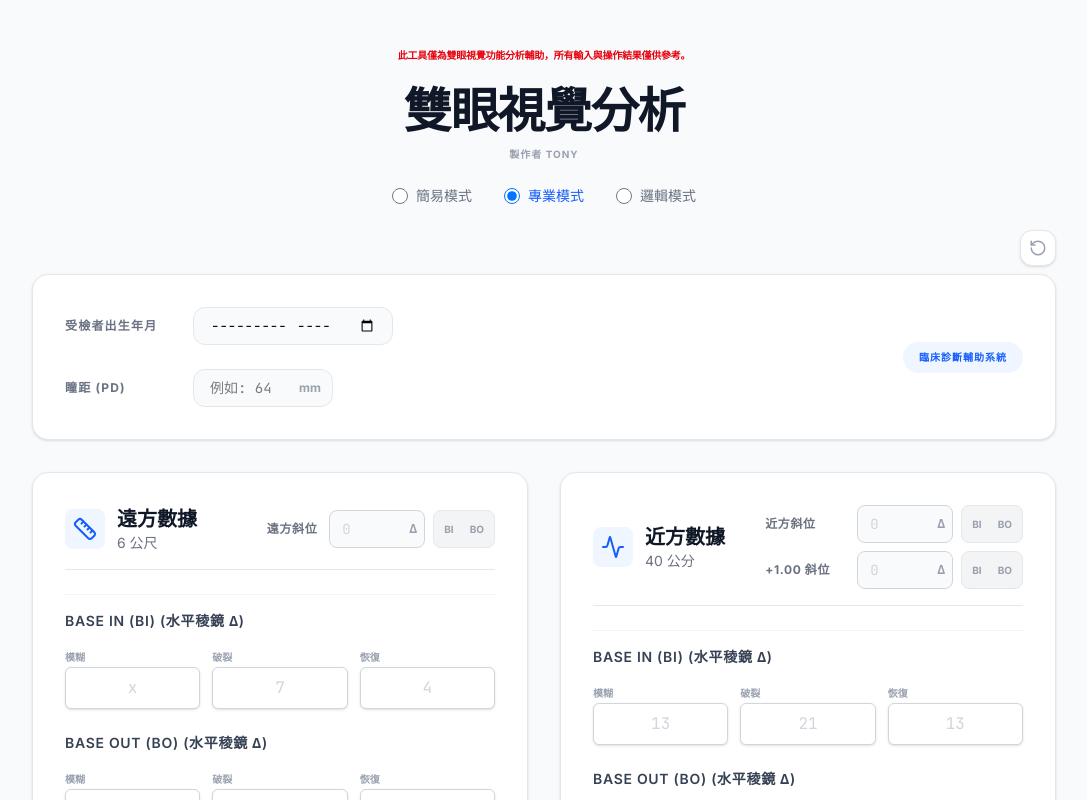
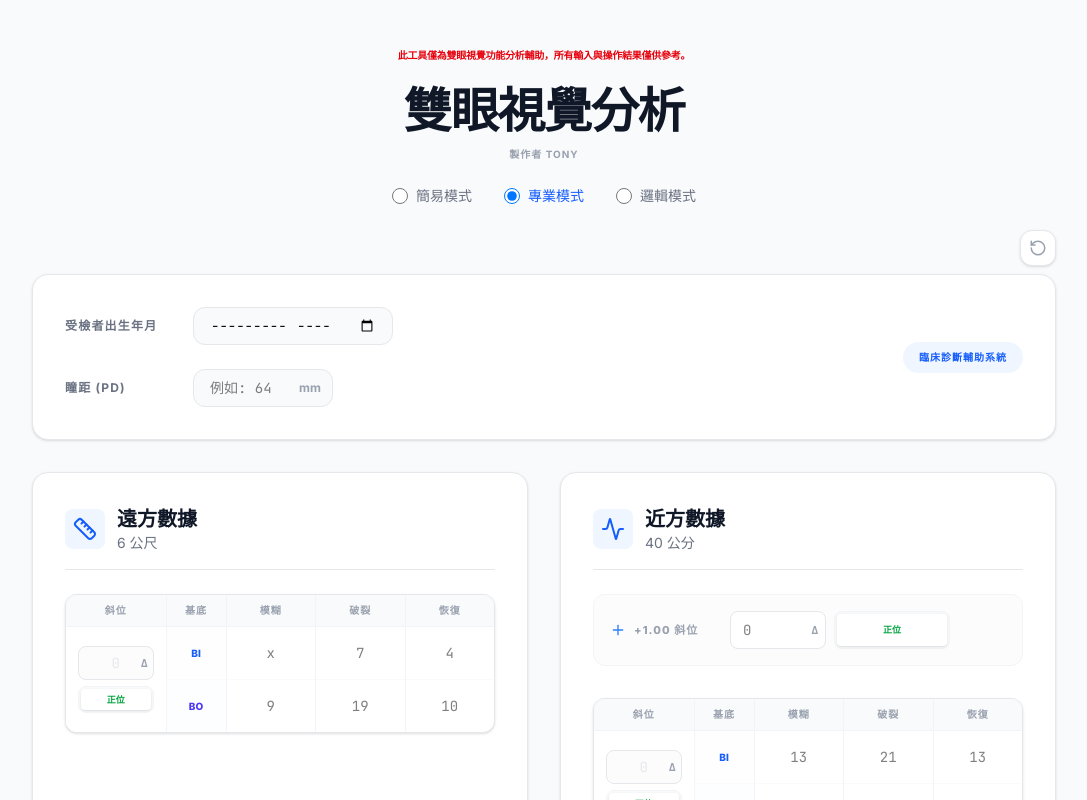
Before and after one commit to Luna05140514/ACA, a React (Vite) app: page / in a window 1280 px wide. Both pictures are taken after a click on the label "專業模式". Shown: the top 800 px of the page, without its empty margins (96-1183 px from the left). Built offline with nearby package versions, Linux system fonts and the light colour scheme.

Commit message:
Add files via upload

```diff
--- a/src/App.tsx
+++ b/src/App.tsx
@@ -4,7 +4,7 @@
  */
 
 import React, { useState, useEffect } from 'react';
-import { Eye, Ruler, Activity, Save, RotateCcw, Info, AlertTriangle } from 'lucide-react';
+import { Eye, Ruler, Activity, Save, RotateCcw, Info, AlertTriangle, Plus } from 'lucide-react';
 
 interface PrismData {
   blur: string;
@@ -753,45 +753,104 @@ const SectionHeader = ({ icon: Icon, title, subtitle, children, hideIcon }: { ic
   </div>
 );
 
-const PrismInputGroup = ({
-  label,
+const DataTable = ({
   section,
-  field,
-  values,
+  phoriaValue,
+  phoriaType,
+  bi,
+  bo,
   norms,
   onInputChange,
   onKeyDown
 }: {
-  label: string,
   section: 'distance' | 'near',
-  field: 'bi' | 'bo',
-  values: PrismData,
-  norms: { blur: string, break: string, recovery: string },
+  phoriaValue: string,
+  phoriaType: 'exo' | 'eso' | 'ortho',
+  bi: PrismData,
+  bo: PrismData,
+  norms: { bi: PrismData, bo: PrismData },
   onInputChange: (section: 'distance' | 'near', field: string, value: string, subField?: keyof PrismData) => void,
   onKeyDown: (e: React.KeyboardEvent<HTMLInputElement>, currentId: string) => void
 }) => (
-  <div className="space-y-3">
-    <label className="block text-sm font-semibold text-gray-700 uppercase tracking-wider">
-      {label} (水平稜鏡 Δ)
-    </label>
-    <div className="grid grid-cols-3 gap-3">
+  <div className="w-full overflow-hidden border border-gray-200 rounded-xl bg-white shadow-sm hover:shadow-md transition-shadow">
+    <table className="w-full border-collapse">
+      <thead>
+        <tr className="bg-gray-50 border-b border-gray-100">
+          <th className="p-2 text-[10px] font-black text-gray-400 uppercase tracking-widest text-center border-r border-gray-100 w-[100px]">斜位</th>
+          <th className="p-2 text-[10px] font-black text-gray-400 uppercase tracking-widest text-center border-r border-gray-100 w-[60px]">基底</th>
+          <th className="p-2 text-[10px] font-black text-gray-400 uppercase tracking-widest text-center border-r border-gray-100">模糊</th>
+          <th className="p-2 text-[10px] font-black text-gray-400 uppercase tracking-widest text-center border-r border-gray-100">破裂</th>
+          <th className="p-2 text-[10px] font-black text-gray-400 uppercase tracking-widest text-center">恢復</th>
+        </tr>
+      </thead>
+      <tbody>
+        <tr className="border-b border-gray-50">
+          <td rowSpan={2} className="p-3 border-r border-gray-100 bg-white align-middle">
+            <div className="flex flex-col gap-1.5 items-center">
+              <div className="relative w-full">
+                <input
+                  id={`${section}-phoria`}
+                  type="text"
+                  value={phoriaValue}
+                  onChange={(e) => onInputChange(section, 'phoriaValue', e.target.value)}
+                  onKeyDown={(e) => onKeyDown(e, `${section}-phoria`)}
+                  placeholder="0"
+                  className="w-full px-2 py-1.5 bg-gray-50/50 border border-gray-200 rounded-lg focus:ring-1 focus:ring-blue-500 focus:border-blue-500 text-center font-mono text-sm placeholder:text-gray-200"
+                />
+                <span className="absolute right-1.5 top-1/2 -translate-y-1/2 text-gray-400 font-bold text-[10px]">Δ</span>
+              </div>
+              <div className="flex bg-gray-50 p-0.5 rounded-lg border border-gray-100 w-full overflow-hidden">
+                <button
+                  onClick={() => {
+                    if (phoriaValue !== '0' && phoriaValue !== '') {
+                      const nextType = phoriaType === 'exo' ? 'eso' : 'exo';
+                      onInputChange(section, 'phoriaType', nextType);
+                    }
+                  }}
+                  className={`flex-1 py-1 text-[9px] font-black rounded transition-all ${
+                    phoriaValue === '0' || phoriaValue === ''
+                      ? 'bg-white text-green-600 shadow-sm cursor-default'
+                      : 'bg-white text-blue-600 shadow-sm hover:bg-blue-50 active:scale-95'
+                  }`}
+                >
+                  {phoriaValue === '0' || phoriaValue === '' ? '正位' : (phoriaType === 'exo' ? 'BI' : 'BO')}
+                </button>
+              </div>
+            </div>
+          </td>
+          <td className="p-2 text-center border-r border-gray-100 bg-blue-50/10 font-black text-[10px] text-blue-600">BI</td>
           {(['blur', 'break', 'recovery'] as const).map((sub) => (
-        <div key={sub} className="space-y-1">
-          <span className="text-[10px] text-gray-400 uppercase font-bold">
-            {sub === 'blur' ? '模糊' : sub === 'break' ? '破裂' : '恢復'}
-          </span>
-          <input
-            id={`${section === 'distance' ? 'dist' : 'near'}-${field}-${sub}`}
+            <td key={sub} className="p-1 border-r border-gray-100 last:border-r-0">
+              <input
+                id={`${section}-bi-${sub}`}
                 type="text"
-            value={values[sub]}
-            onChange={(e) => onInputChange(section, field, e.target.value, sub)}
-            onKeyDown={(e) => onKeyDown(e, `${section === 'distance' ? 'dist' : 'near'}-${field}-${sub}`)}
-            placeholder={norms[sub]}
-            className="w-full px-3 py-2 bg-white border border-gray-300 rounded-md shadow-sm focus:ring-2 focus:ring-blue-500 focus:border-blue-500 text-center font-mono placeholder:text-gray-300"
-          />
-        </div>
+                value={bi[sub]}
+                onChange={(e) => onInputChange(section, 'bi', e.target.value, sub)}
+                onKeyDown={(e) => onKeyDown(e, `${section}-bi-${sub}`)}
+                placeholder={norms.bi[sub]}
+                className="w-full py-3 bg-transparent hover:bg-gray-50/50 focus:bg-blue-50/30 text-center font-mono text-sm focus:ring-0 outline-none transition-colors"
+              />
+            </td>
           ))}
-    </div>
+        </tr>
+        <tr>
+          <td className="p-2 text-center border-r border-gray-100 bg-indigo-50/10 font-black text-[10px] text-indigo-600">BO</td>
+          {(['blur', 'break', 'recovery'] as const).map((sub) => (
+            <td key={sub} className="p-1 border-r border-gray-100 last:border-r-0">
+              <input
+                id={`${section}-bo-${sub}`}
+                type="text"
+                value={bo[sub]}
+                onChange={(e) => onInputChange(section, 'bo', e.target.value, sub)}
+                onKeyDown={(e) => onKeyDown(e, `${section}-bo-${sub}`)}
+                placeholder={norms.bo[sub]}
+                className="w-full py-3 bg-transparent hover:bg-gray-50/50 focus:bg-indigo-50/30 text-center font-mono text-sm focus:ring-0 outline-none transition-colors"
+              />
+            </td>
+          ))}
+        </tr>
+      </tbody>
+    </table>
   </div>
 );
 
@@ -1705,73 +1764,22 @@ export default function App() {
                 title="遠方數據"
                 subtitle="6 公尺"
                 hideIcon={false}
-              >
-                <div className="flex items-center gap-3">
-                  <span className="text-xs font-bold text-gray-500 uppercase tracking-wider whitespace-nowrap">
-                    遠方斜位
-                  </span>
-                  <div className="flex gap-2">
-                    <div className="relative w-24">
-                      <input
-                        id="dist-phoria"
-                        type="text"
-                        value={data.distance.phoriaValue}
-                        onChange={(e) => handleInputChange('distance', 'phoriaValue', e.target.value)}
-                        onKeyDown={(e) => handleKeyDown(e, 'dist-phoria')}
-                        placeholder="0"
-                        className="w-full px-3 py-2 bg-gray-50 border border-gray-300 rounded-lg focus:ring-2 focus:ring-blue-500 focus:border-blue-500 transition-all font-mono text-sm placeholder:text-gray-300"
-                      />
-                      <span className="absolute right-2 top-1/2 -translate-y-1/2 text-gray-400 font-bold text-xs">Δ</span>
-                    </div>
-                    <div className="flex bg-gray-100 p-0.5 rounded-lg border border-gray-200">
-                      {(['exo', 'eso'] as const).map((type) => (
-                        <button
-                          key={type}
-                          onClick={() => handleInputChange('distance', 'phoriaType', type)}
-                          disabled={data.distance.phoriaValue === '0'}
-                          className={`px-2 py-1 text-[10px] font-bold rounded-md transition-all ${
-                            data.distance.phoriaType === type && data.distance.phoriaValue !== '0'
-                              ? 'bg-white text-blue-600 shadow-sm'
-                              : data.distance.phoriaValue === '0'
-                              ? 'text-gray-300 cursor-not-allowed'
-                              : 'text-gray-400 hover:text-gray-600'
-                          }`}
-                        >
-                          {type === 'exo' ? 'BI' : 'BO'}
-                        </button>
-                      ))}
-                      {data.distance.phoriaValue === '0' && (
-                        <div className="px-2 py-1 text-[10px] font-bold text-blue-600 bg-white rounded-md shadow-sm">
-                          正
-                        </div>
-                      )}
-                    </div>
-                  </div>
-                </div>
-              </SectionHeader>
-
-              <div className="space-y-8">
-                {/* Fusion Range */}
-                <div className="space-y-6 pt-4 border-t border-gray-100">
-                  <PrismInputGroup
-                    label="Base In (BI)"
+              />
+
+              <div className="space-y-8 mt-6">
+                <DataTable
                   section="distance"
-                    field="bi"
-                    values={data.distance.bi}
-                    norms={{ blur: 'x', break: '7', recovery: '4' }}
+                  phoriaValue={data.distance.phoriaValue}
+                  phoriaType={data.distance.phoriaType}
+                  bi={data.distance.bi}
+                  bo={data.distance.bo}
+                  norms={{
+                    bi: { blur: 'x', break: '7', recovery: '4' },
+                    bo: { blur: '9', break: '19', recovery: '10' }
+                  }}
                   onInputChange={handleInputChange}
                   onKeyDown={handleKeyDown}
                 />
-                  <PrismInputGroup
-                    label="Base Out (BO)"
-                    section="distance"
-                    field="bo"
-                    values={data.distance.bo}
-                    norms={{ blur: '9', break: '19', recovery: '10' }}
-                    onInputChange={handleInputChange}
-                    onKeyDown={handleKeyDown}
-                  />
-                </div>
 
                 <AnalysisCard data={data} section="distance" />
               </div>
@@ -1784,56 +1792,18 @@ export default function App() {
                 title="近方數據"
                 subtitle="40 公分"
                 hideIcon={false}
-              >
-                <div className="flex flex-col gap-2">
-                  <div className="flex items-center gap-3">
-                    <span className="text-xs font-bold text-gray-500 uppercase tracking-wider whitespace-nowrap w-20">
-                      近方斜位
-                    </span>
-                    <div className="flex gap-2">
-                      <div className="relative w-24">
-                        <input
-                          id="near-phoria"
-                          type="text"
-                          value={data.near.phoriaValue}
-                          onChange={(e) => handleInputChange('near', 'phoriaValue', e.target.value)}
-                          onKeyDown={(e) => handleKeyDown(e, 'near-phoria')}
-                          placeholder="0"
-                          className="w-full px-3 py-2 bg-gray-50 border border-gray-300 rounded-lg focus:ring-2 focus:ring-blue-500 focus:border-blue-500 transition-all font-mono text-sm placeholder:text-gray-300"
-                        />
-                        <span className="absolute right-2 top-1/2 -translate-y-1/2 text-gray-400 font-bold text-xs">Δ</span>
-                      </div>
-                      <div className="flex bg-gray-100 p-0.5 rounded-lg border border-gray-200">
-                        {(['exo', 'eso'] as const).map((type) => (
-                          <button
-                            key={type}
-                            onClick={() => handleInputChange('near', 'phoriaType', type)}
-                            disabled={data.near.phoriaValue === '0'}
-                            className={`px-2 py-1 text-[10px] font-bold rounded-md transition-all ${
-                              data.near.phoriaType === type && data.near.phoriaValue !== '0'
-                                ? 'bg-white text-blue-600 shadow-sm'
-                                : data.near.phoriaValue === '0'
-                                ? 'text-gray-300 cursor-not-allowed'
-                                : 'text-gray-400 hover:text-gray-600'
-                            }`}
-                          >
-                            {type === 'exo' ? 'BI' : 'BO'}
-                          </button>
-                        ))}
-                        {data.near.phoriaValue === '0' && (
-                          <div className="px-2 py-1 text-[10px] font-bold text-blue-600 bg-white rounded-md shadow-sm">
-                            正
-                          </div>
-                        )}
-                      </div>
-                    </div>
-                  </div>
-
-                  <div className="flex items-center gap-3">
-                    <span className="text-xs font-bold text-gray-500 uppercase tracking-wider whitespace-nowrap w-20">
+              />
+
+              <div className="space-y-8 mt-6">
+                {/* +1.00 Phoria - Keep this separate but styled consistently */}
+                <div className="flex items-center gap-4 p-4 bg-gray-50/50 rounded-xl border border-gray-100">
+                  <div className="flex items-center gap-2 shrink-0">
+                    <Plus className="w-4 h-4 text-blue-500" />
+                    <span className="text-[11px] font-black text-gray-400 uppercase tracking-widest w-20">
                       +1.00 斜位
                     </span>
-                    <div className="flex gap-2">
+                  </div>
+                  <div className="flex gap-2 flex-1 max-w-[220px]">
                     <div className="relative w-24">
                       <input
                         id="near-phoria-plus1"
@@ -1842,60 +1812,43 @@ export default function App() {
                         onChange={(e) => handleInputChange('near', 'phoriaPlus1Value', e.target.value)}
                         onKeyDown={(e) => handleKeyDown(e, 'near-phoria-plus1')}
                         placeholder="0"
-                          className="w-full px-3 py-2 bg-gray-50 border border-gray-300 rounded-lg focus:ring-2 focus:ring-blue-500 focus:border-blue-500 transition-all font-mono text-sm placeholder:text-gray-300"
-                        />
-                        <span className="absolute right-2 top-1/2 -translate-y-1/2 text-gray-400 font-bold text-xs">Δ</span>
-                      </div>
-                      <div className="flex bg-gray-100 p-0.5 rounded-lg border border-gray-200">
-                        {(['exo', 'eso'] as const).map((type) => (
+                        className="w-full px-3 py-2 bg-white border border-gray-200 rounded-lg focus:ring-1 focus:ring-blue-500 focus:border-blue-500 transition-all font-mono text-sm"
+                      />
+                      <span className="absolute right-2 top-1/2 -translate-y-1/2 text-gray-400 font-bold text-[10px]">Δ</span>
+                    </div>
+                    <div className="flex bg-gray-50 p-0.5 rounded-lg border border-gray-100 flex-1">
                       <button
-                            key={type}
-                            onClick={() => handleInputChange('near', 'phoriaPlus1Type', type)}
-                            disabled={data.near.phoriaPlus1Value === '0'}
-                            className={`px-2 py-1 text-[10px] font-bold rounded-md transition-all ${
-                              data.near.phoriaPlus1Type === type && data.near.phoriaPlus1Value !== '0'
-                                ? 'bg-white text-blue-600 shadow-sm'
-                                : data.near.phoriaPlus1Value === '0'
-                                ? 'text-gray-300 cursor-not-allowed'
-                                : 'text-gray-400 hover:text-gray-600'
+                        onClick={() => {
+                          if (data.near.phoriaPlus1Value !== '0' && data.near.phoriaPlus1Value !== '') {
+                            const nextType = data.near.phoriaPlus1Type === 'exo' ? 'eso' : 'exo';
+                            handleInputChange('near', 'phoriaPlus1Type', nextType);
+                          }
+                        }}
+                        className={`flex-1 py-1 text-[9px] font-black rounded transition-all ${
+                          data.near.phoriaPlus1Value === '0' || data.near.phoriaPlus1Value === ''
+                            ? 'bg-white text-green-600 shadow-sm cursor-default'
+                            : 'bg-white text-blue-600 shadow-sm hover:bg-blue-50 active:scale-95'
                         }`}
                       >
-                            {type === 'exo' ? 'BI' : 'BO'}
+                        {data.near.phoriaPlus1Value === '0' || data.near.phoriaPlus1Value === '' ? '正位' : (data.near.phoriaPlus1Type === 'exo' ? 'BI' : 'BO')}
                       </button>
-                        ))}
-                        {data.near.phoriaPlus1Value === '0' && (
-                          <div className="px-2 py-1 text-[10px] font-bold text-blue-600 bg-white rounded-md shadow-sm">
-                            正
-                          </div>
-                        )}
-                      </div>
-                    </div>
-                  </div>
-                </div>
-              </SectionHeader>
-
-              <div className="space-y-8">
-                {/* Fusion Range */}
-                <div className="space-y-6 pt-4 border-t border-gray-100">
-                  <PrismInputGroup
-                    label="Base In (BI)"
+                    </div>
+                  </div>
+                </div>
+
+                <DataTable
                   section="near"
-                    field="bi"
-                    values={data.near.bi}
-                    norms={{ blur: '13', break: '21', recovery: '13' }}
+                  phoriaValue={data.near.phoriaValue}
+                  phoriaType={data.near.phoriaType}
+                  bi={data.near.bi}
+                  bo={data.near.bo}
+                  norms={{
+                    bi: { blur: '13', break: '21', recovery: '13' },
+                    bo: { blur: '17', break: '21', recovery: '11' }
+                  }}
                   onInputChange={handleInputChange}
                   onKeyDown={handleKeyDown}
                 />
-                  <PrismInputGroup
-                    label="Base Out (BO)"
-                    section="near"
-                    field="bo"
-                    values={data.near.bo}
-                    norms={{ blur: '17', break: '21', recovery: '11' }}
-                    onInputChange={handleInputChange}
-                    onKeyDown={handleKeyDown}
-                  />
-                </div>
 
                 <AnalysisCard data={data} section="near" />
 
```
Lines whose indentation alone changed are shown as unchanged.
